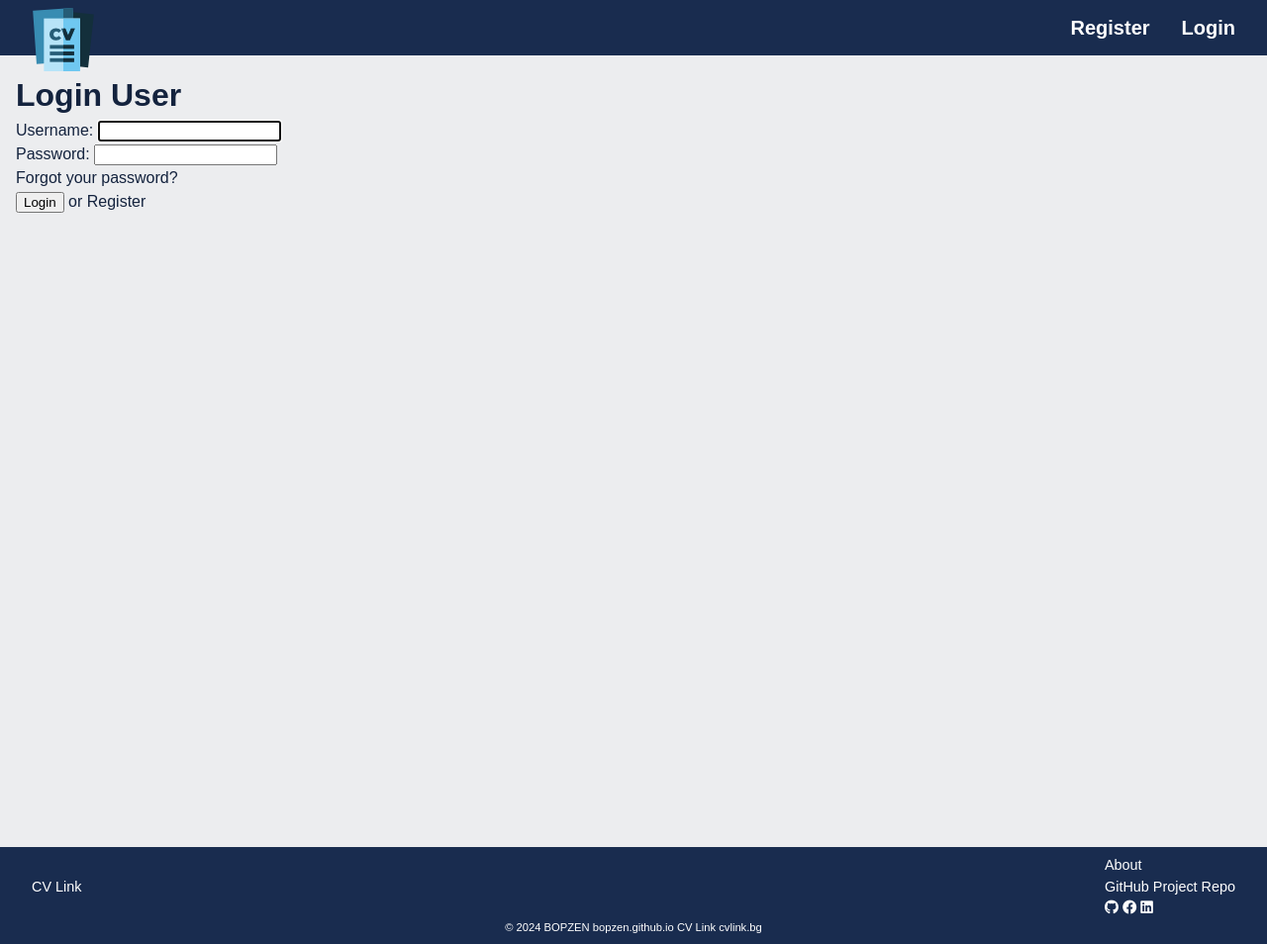
After one commit to bopzen/CV_Link, a Django app: page /account/login/ in a window 1280 px wide. The commit adds this page. Shown: the whole page at 99% size. Run offline with Django 5.2, Linux system fonts and the light colour scheme; some libraries are stand-ins or nearby versions; some web fonts are replaced.

Commit message:
- Added Login Page

```diff
--- /dev/null
+++ b/CV_Link/account/templates/account-login.html
@@ -0,0 +1,26 @@
+{% extends 'base.html' %}
+{% load static %}
+
+{% block title %}
+    CV Link Login Page
+{% endblock %}
+
+{% block content %}
+
+    <h1>Login User</h1>
+        <form action="{% url 'login-page' %}" method="post">
+            {% csrf_token %}
+            {{ form.as_p }}
+            <div class="centered">
+                <a href="">Forgot your password?</a>
+            </div>
+            <div class="form-buttons">
+                <div>
+                    <button>Login</button>
+                    or
+                    <a href="{% url 'register-page' %}">Register</a>
+                </div>
+            </div>
+        </form>
+
+{% endblock %}
--- a/CV_Link/account/templates/account-register.html
+++ b/CV_Link/account/templates/account-register.html
@@ -2,7 +2,7 @@
 {% load static %}
 
 {% block title %}
-    CV LInk Home Page
+    CV Link Register Page
 {% endblock %}
 
 {% block content %}
--- a/CV_Link/account/urls.py
+++ b/CV_Link/account/urls.py
@@ -1,6 +1,8 @@
 from django.urls import path
-from CV_Link.account.views import AccountRegisterView
+from CV_Link.account.views import AccountRegisterView, AccountLoginView, AccountLogoutView
 
 urlpatterns = [
     path('register/', AccountRegisterView.as_view(), name='register-page'),
+    path('login/', AccountLoginView.as_view(), name='login-page'),
+    path('logout/', AccountLogoutView.as_view(), name='logout-page'),
 ]
--- a/CV_Link/account/views.py
+++ b/CV_Link/account/views.py
@@ -1,4 +1,4 @@
-from django.shortcuts import render
+from django.shortcuts import render, redirect
 from django.urls import reverse_lazy
 from django.views import generic
 from django.contrib.auth import views as auth_views, get_user_model, login
@@ -17,3 +17,13 @@ class AccountRegisterView(generic.CreateView):
         result = super().form_valid(form)
         login(self.request, self.object)
         return result
+
+
+class AccountLoginView(auth_views.LoginView):
+    template_name = 'account-login.html'
+    success_url = reverse_lazy('home-page')
+
+
+class AccountLogoutView(auth_views.LogoutView):
+    template_name = 'account-logout.html'
+    next_page = reverse_lazy('login-page')
--- a/CV_Link/common/templates/header.html
+++ b/CV_Link/common/templates/header.html
@@ -10,9 +10,9 @@
     <ul role="list">
         {% if not request.user.is_authenticated %}
             <li class="nav-item"><a href="{% url 'register-page' %}">Register</a></li>
-            <li class="nav-item"><a href="">Login</a></li>
+            <li class="nav-item"><a href="{% url 'login-page' %}">Login</a></li>
         {% else %}
-            <li class="nav-item"><a href="">Logout</a></li>
+            <li class="nav-item"><a href="{% url 'logout-page' %}">Logout</a></li>
         {% endif %}
     </ul>
 </nav>
--- a/CV_Link/common/templates/home-page.html
+++ b/CV_Link/common/templates/home-page.html
@@ -2,7 +2,7 @@
 {% load static %}
 
 {% block title %}
-    CV LInk Home Page
+    CV Link Home Page
 {% endblock %}
 
 {% block content %}
```
Also changed, not shown: CV_Link/account/templates/account-logout.html (added, +15 -0 lines).
